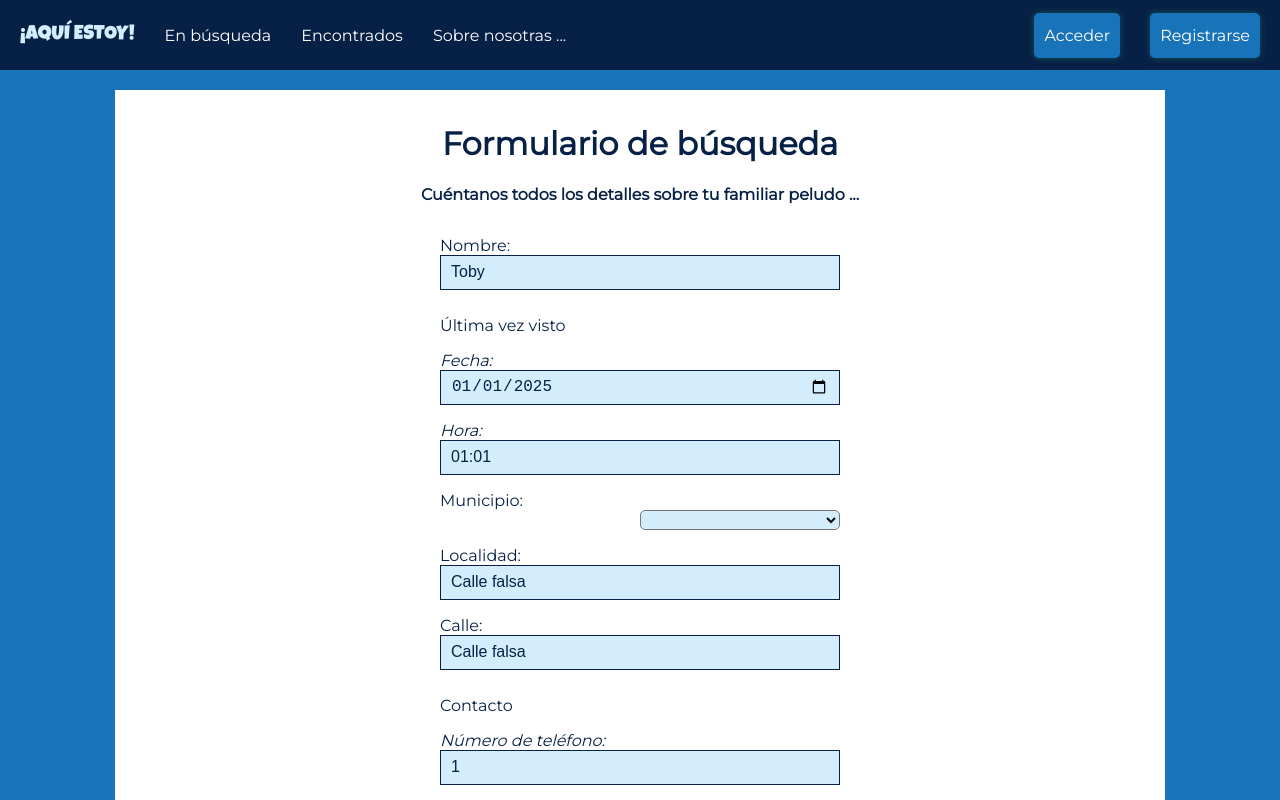
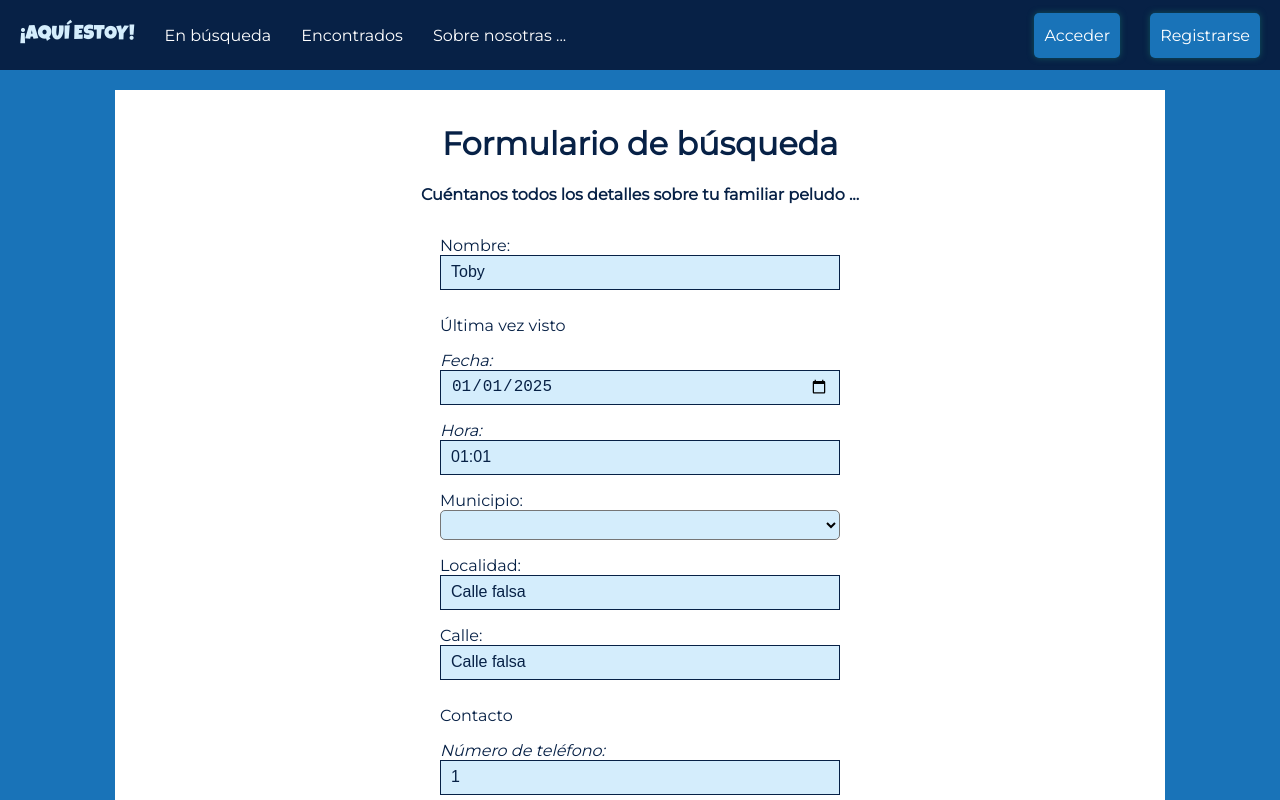
Before and after one commit to AndrewUru/web-aqui-estoy-vue, a Vue app: page /form-lost-animal in a window 1280 px wide. Shown: the top 800 px of the page. Built offline with nearby package versions, Linux system fonts and the light colour scheme; no server answers.

Commit message:
cambio del select

```diff
--- a/src/views/FormLostAnimalView.vue
+++ b/src/views/FormLostAnimalView.vue
@@ -220,13 +220,14 @@ export default {
     & .select-cities {
       display: grid;
       justify-content: end;
-      width: 100%;
+
 
       & select {
         background-color: var(--color-celeste);
         font-family: Montserrat, sans-serif;
         border-radius: 5px;
-        width: 200px;
+        width: 400px;
+        height: 30px;
         text-align: center;
       }
     }
```
